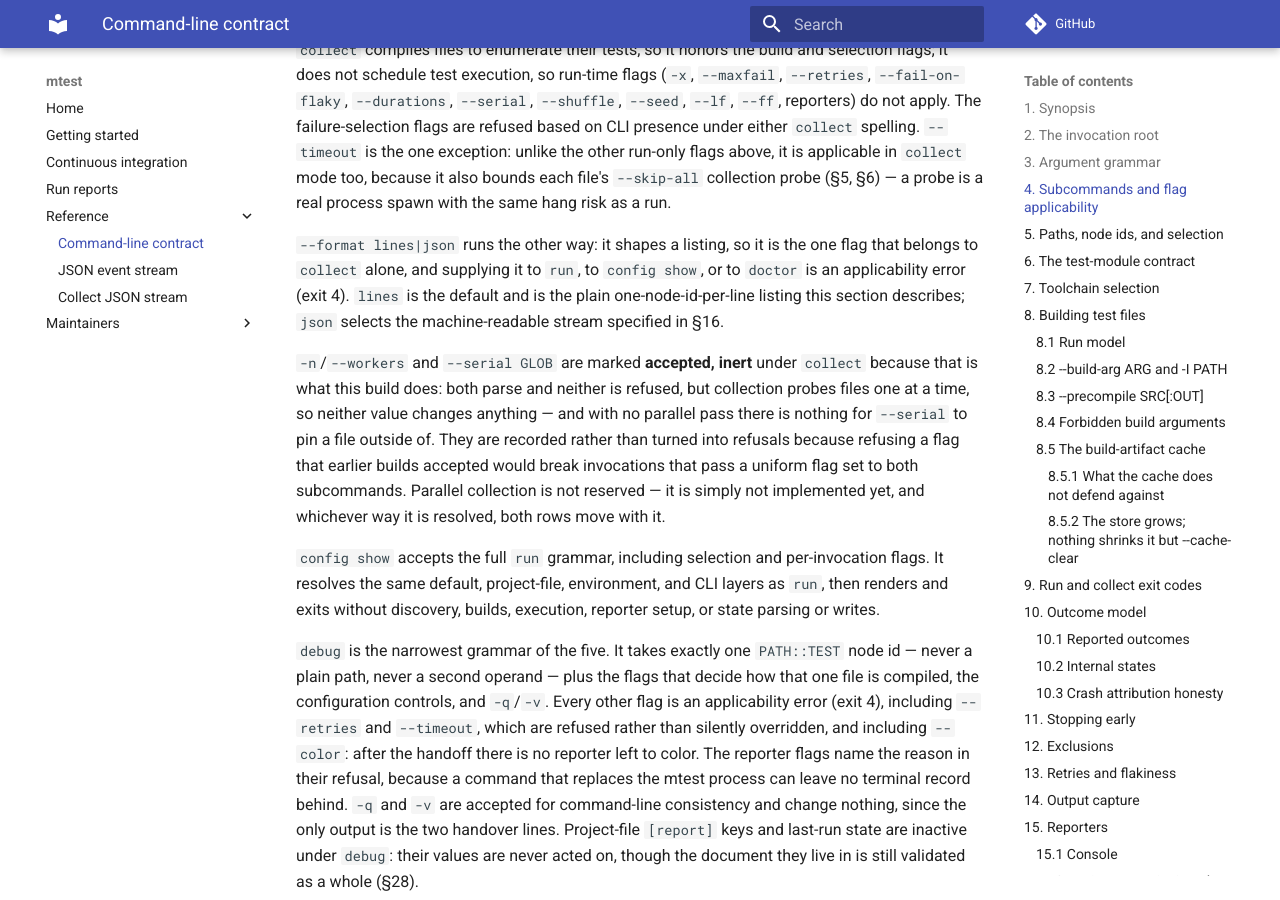
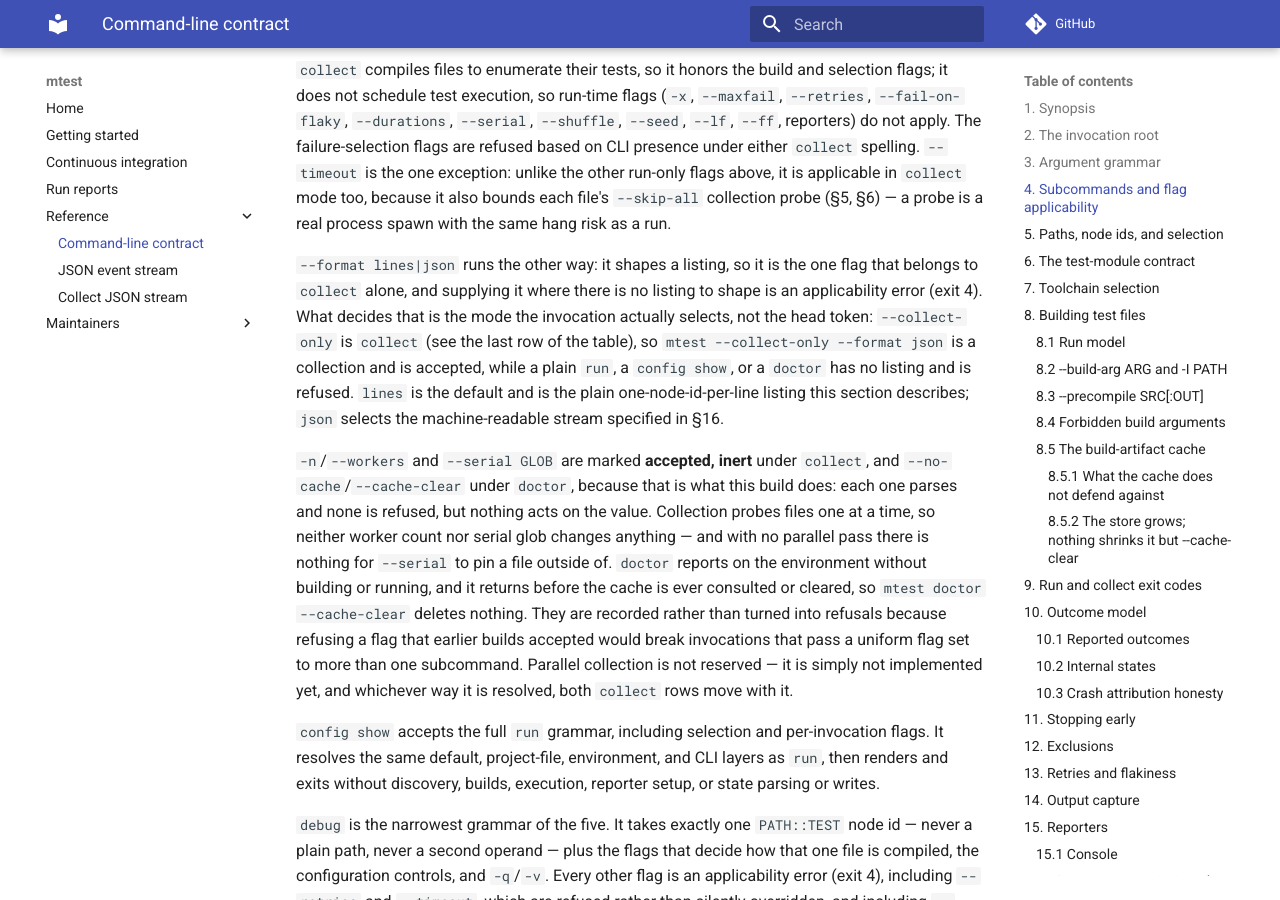
Before and after one commit to mikeleppane/mtest, an MkDocs documentation site: the page built from docs/cli-contract.md, in a window 1280 px wide and 900 px high, scrolled down 5551 px. Built offline with MkDocs 1.6.1 and Material for MkDocs 9.7.7, drawn with Linux system fonts in a browser that asks for light colours; comment, search, counter and statistics services are not loaded.

Commit message:
fix(spec): record the two applicability cells the parser really has
Two cells of the section 4 table described refusals the parser does not
perform, and nothing gated either one, which is why both sat undetected.

doctor accepts --no-cache and --cache-clear. The doctor branch returns
before the build store is read and 126 lines before --cache-clear acts, so
both parse and neither is honored -- the accepted-inert case the same
section already records for -n and --serial under collect, and for
--cache-clear under config show. The reason given there applies here word
for word: refusing a flag earlier builds accepted breaks invocations that
pass one uniform flag set to more than one subcommand, and this one would
be a new exit-4 cause standing on a provable no-op.

--format is refused where there is no listing to shape, which is a
statement about the mode an invocation selects, not about its head token.
--collect-only selects the collection mode, so mtest --collect-only
--format json is a listing and is accepted; the table's own last row
already says --collect-only behaves as collect.

Three checks pin what the prose now claims. The pair drifted precisely
because no argv probed it, so the correction that is not gated is the
correction that drifts again.

```diff
--- a/docs/cli-contract.md
+++ b/docs/cli-contract.md
@@ -194,7 +194,7 @@
 | `--retries N` | ✓ | — | — | — |
 | `--fail-on-flaky` | ✓ | — | — | — |
 | `--shuffle`, `--seed N` | ✓ | — | — | — |
-| `--no-cache`, `--cache-clear` | ✓ | ✓ | — | — |
+| `--no-cache`, `--cache-clear` | ✓ | ✓ | accepted, inert | — |
 | `--gate PATH` | ✓ | — | — | — |
 | `-s`, `--show-output MODE` | ✓ | — | — | — |
 | `--durations N` | ✓ | — | — | — |
@@ -218,20 +218,27 @@
 run.
 
 `--format lines|json` runs the other way: it shapes a listing, so it is the one
-flag that belongs to `collect` alone, and supplying it to `run`, to
-`config show`, or to `doctor` is an applicability error (exit 4). `lines` is
-the default and is the plain one-node-id-per-line listing this section
-describes; `json` selects the machine-readable stream specified in §16.
+flag that belongs to `collect` alone, and supplying it where there is no
+listing to shape is an applicability error (exit 4). What decides that is the
+mode the invocation actually selects, not the head token: `--collect-only` is
+`collect` (see the last row of the table), so `mtest --collect-only --format
+json` is a collection and is accepted, while a plain `run`, a `config show`, or
+a `doctor` has no listing and is refused. `lines` is the default and is the
+plain one-node-id-per-line listing this section describes; `json` selects the
+machine-readable stream specified in §16.
 
 `-n`/`--workers` and `--serial GLOB` are marked **accepted, inert** under
-`collect` because that is what this build does: both parse and neither is
-refused, but collection probes files one at a time, so neither value changes
-anything — and with no parallel pass there is nothing for `--serial` to pin a
-file outside of. They are recorded rather than turned into refusals because
-refusing a flag that earlier builds accepted would break invocations that pass
-a uniform flag set to both subcommands. Parallel collection is not reserved —
-it is simply not implemented yet, and whichever way it is resolved, both rows
-move with it.
+`collect`, and `--no-cache`/`--cache-clear` under `doctor`, because that is
+what this build does: each one parses and none is refused, but nothing acts on
+the value. Collection probes files one at a time, so neither worker count nor
+serial glob changes anything — and with no parallel pass there is nothing for
+`--serial` to pin a file outside of. `doctor` reports on the environment
+without building or running, and it returns before the cache is ever consulted
+or cleared, so `mtest doctor --cache-clear` deletes nothing. They are recorded
+rather than turned into refusals because refusing a flag that earlier builds
+accepted would break invocations that pass a uniform flag set to more than one
+subcommand. Parallel collection is not reserved — it is simply not implemented
+yet, and whichever way it is resolved, both `collect` rows move with it.
 
 `config show` accepts the full `run` grammar, including selection and
 per-invocation flags. It resolves the same default, project-file, environment,
```
Also changed, not shown: 1 other file.
